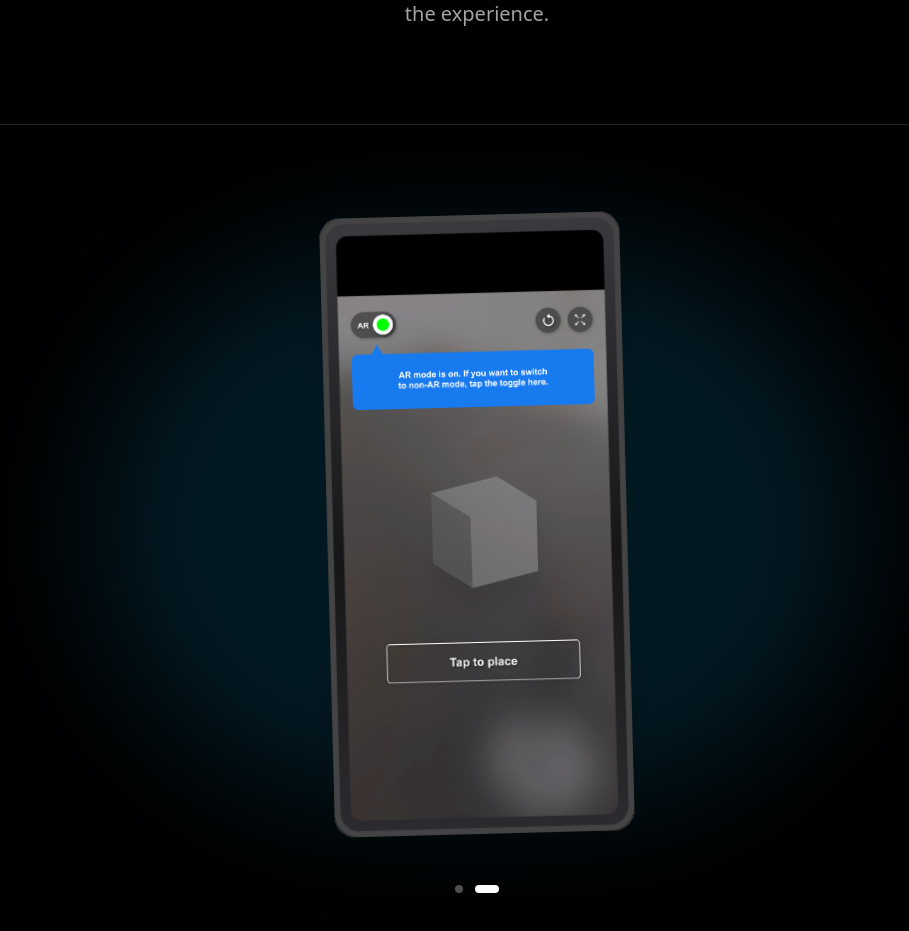
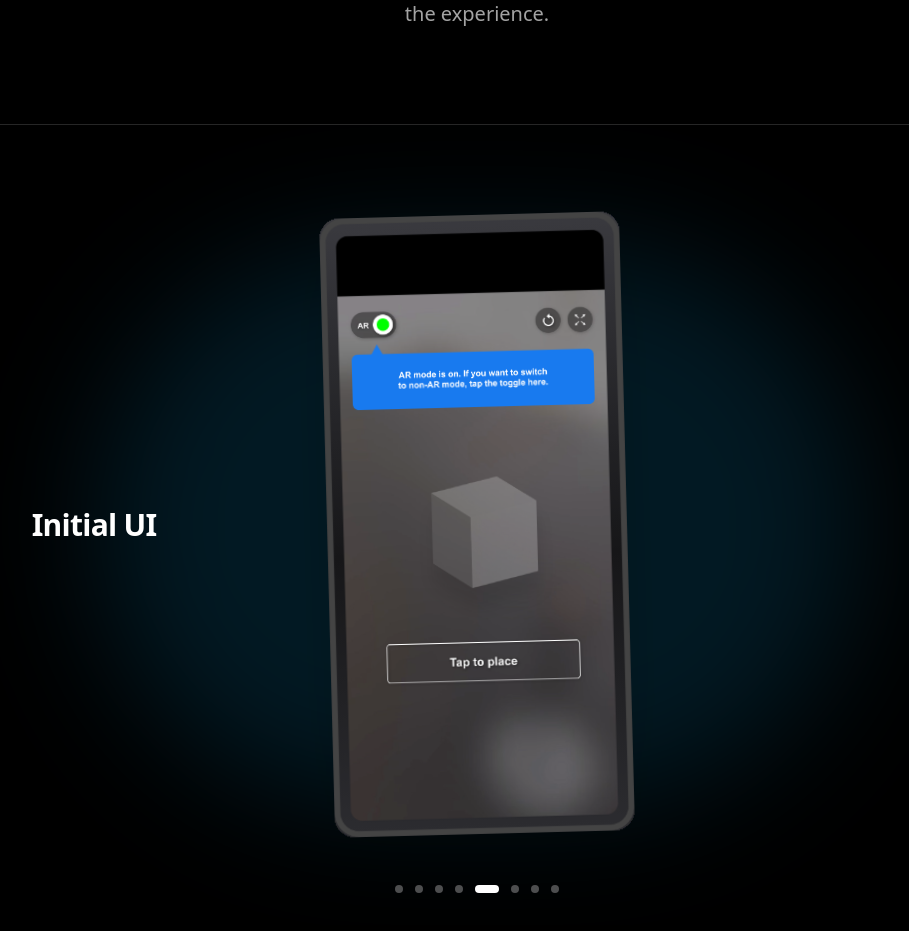
Before and after one commit to grahaphicsroberts/grahaphicsportfolio, a Next.js app: page /spatialdesign in a window 1280 px wide. Shown: the part 10770-11701 px from the top of the page, without its empty margins (163-1072 px from the left). Built offline with nearby package versions, Linux system fonts and the light colour scheme.

Commit message:
more 3d phone work

```diff
--- a/app/spatialdesign/page.tsx
+++ b/app/spatialdesign/page.tsx
@@ -386,12 +386,20 @@ function EngineeringDiagram() {
   );
 }
 
-// --- PHONE 3D MODEL: stacked depth + optional screen overlay ---
+// --- PHONE 3D MODEL: stacked depth + crossfading screen ---
+const PHONE_SCREEN_A = "/Apple_AR_productDesign.png";
+const PHONE_SCREEN_B = "/Apple_AR_productDesign_2.png";
+const PHONE_CROSSFADE_STEP = 2; // step 3 (0-indexed): switch to screen B
+
 function PhoneModel({
+  progress,
+  total,
   onMouseMove,
   onMouseLeave,
   children,
 }: {
+  progress: MotionValue<number>;
+  total: number;
   onMouseMove?: (e: React.MouseEvent<HTMLDivElement>) => void;
   onMouseLeave?: () => void;
   children?: React.ReactNode;
@@ -407,6 +415,20 @@ function PhoneModel({
     damping: 18,
   });
 
+  const slice = 1 / total;
+  const crossfadeAt = (PHONE_CROSSFADE_STEP / total);
+  const fade = slice * 0.35;
+  const screenAOpacity = useTransform(
+    progress,
+    [0, crossfadeAt - fade / 2, crossfadeAt + fade / 2, 1],
+    [1, 1, 0, 0]
+  );
+  const screenBOpacity = useTransform(
+    progress,
+    [0, crossfadeAt - fade / 2, crossfadeAt + fade / 2, 1],
+    [0, 0, 1, 1]
+  );
+
   const handleMove = (e: React.MouseEvent<HTMLDivElement>) => {
     const rect = e.currentTarget.getBoundingClientRect();
     px.set((e.clientX - rect.left) / rect.width - 0.5);
@@ -418,6 +440,8 @@ function PhoneModel({
     py.set(0);
     onMouseLeave?.();
   };
+
+  const corner = "rounded-[17px] md:rounded-[21px]";
 
   return (
     <div
@@ -441,7 +465,7 @@ function PhoneModel({
               <div
                 key={k}
                 aria-hidden="true"
-                className="absolute inset-0 rounded-[17px] md:rounded-[21px]"
+                className={`absolute inset-0 ${corner}`}
                 style={{
                   transform: `translateZ(-${(k + 1) * 1.1}px)`,
                   background:
@@ -450,16 +474,73 @@ function PhoneModel({
               />
             ))}
             <div className="relative">
-              <img
-                src="/Apple_AR_productDesign.png"
-                alt="AR product design mockup: a phone showing an AR mode toggle, a 3D cube in the camera view, and a 'Tap to place' prompt"
-                className="relative block w-full h-auto rounded-[17px] md:rounded-[21px] select-none"
+              <motion.img
+                src={PHONE_SCREEN_A}
+                alt="AR product design mockup: early UI with AR mode toggle and scale controls"
+                style={{ opacity: screenAOpacity }}
+                className={`absolute inset-0 block h-full w-full ${corner} select-none`}
+                draggable={false}
+              />
+              <motion.img
+                src={PHONE_SCREEN_B}
+                alt="AR product design mockup: shipped minimal interface with essential controls"
+                style={{ opacity: screenBOpacity }}
+                className={`relative block w-full h-auto ${corner} select-none`}
                 draggable={false}
               />
               {children}
             </div>
           </div>
         </motion.div>
+      </motion.div>
+    </div>
+  );
+}
+
+function PhoneLeftPanel({
+  progress,
+  total,
+}: {
+  progress: MotionValue<number>;
+  total: number;
+}) {
+  const slice = 1 / total;
+  const crossfadeAt = PHONE_CROSSFADE_STEP / total;
+  const fade = slice * 0.35;
+  const initialOpacity = useTransform(
+    progress,
+    [0, crossfadeAt - fade / 2, crossfadeAt + fade / 2, 1],
+    [1, 1, 0, 0]
+  );
+  const shippedOpacity = useTransform(
+    progress,
+    [0, crossfadeAt - fade / 2, crossfadeAt + fade / 2, 1],
+    [0, 0, 1, 1]
+  );
+
+  return (
+    <div className="relative z-10 w-full min-h-[5rem] md:min-h-[7rem] pointer-events-none">
+      <motion.div
+        style={{ opacity: initialOpacity }}
+        className="absolute inset-0 flex items-center justify-center px-6"
+      >
+        <p className="text-xl md:text-3xl font-bold text-white tracking-tight">
+          Initial UI
+        </p>
+      </motion.div>
+      <motion.div
+        style={{ opacity: shippedOpacity }}
+        className="absolute inset-0 flex items-center justify-center px-6"
+      >
+        <div className="w-full max-w-sm text-left">
+          <p className="text-xl md:text-2xl font-bold text-white tracking-tight mb-3">
+            The inevitable interface
+          </p>
+          <p className="text-sm md:text-base text-neutral-400 leading-relaxed">
+            Reduced to the absolute essential. An interface that vanishes,
+            allowing the spatial content to hold the user&apos;s complete focus.
+          </p>
+        </div>
       </motion.div>
     </div>
   );
@@ -525,6 +606,44 @@ function PhoneHighlightRing({
   );
 }
 
+function PhoneFrostedGlow({
+  progress,
+  blockIndex,
+  total,
+}: {
+  progress: MotionValue<number>;
+  blockIndex: number;
+  total: number;
+}) {
+  const slice = 1 / total;
+  const start = blockIndex * slice;
+  const end = start + slice;
+  const fade = slice * 0.3;
+  const opacity = useTransform(
+    progress,
+    [start, start + fade, end - fade, end],
+    [0, 1, 1, 0]
+  );
+
+  return (
+    <motion.div
+      style={{ opacity }}
+      className="absolute inset-0 overflow-hidden rounded-[17px] md:rounded-[21px] pointer-events-none"
+      aria-hidden="true"
+    >
+      {/* Semi-transparent sky-blue wash */}
+      <div className="absolute inset-0 bg-sky-400/20" />
+
+      {/* Soft pulsing blue luminance — no stroke */}
+      <motion.div
+        animate={{ opacity: [0.45, 0.75, 0.45] }}
+        transition={{ duration: 2.8, repeat: Infinity, ease: "easeInOut" }}
+        className="absolute inset-0 bg-sky-500/18 shadow-[0_0_32px_rgba(56,189,248,0.55),inset_0_0_44px_rgba(56,189,248,0.22)]"
+      />
+    </motion.div>
+  );
+}
+
 // --- PHONE SCROLLYTELLING: sticky phone with annotated text blocks ---
 const PHONE_BLOCKS: AnnotatedScrollBlock[] = [
   {
@@ -535,6 +654,17 @@ const PHONE_BLOCKS: AnnotatedScrollBlock[] = [
     header: "SCALE AND MOVE CONTROLS",
     body: "We also experimented with controls that allowed a user to move and scale the object in space.",
   },
+  {
+    body: "The shipped design was about maximizing simplicity and a UI that mostly got out of the way, while still providing the necessary functionality.",
+  },
+  {
+    header: "FROSTED WINDOW AESTHETIC",
+    body: "Key elements were getting the frosted window aesthetic dialed in just right, and editing and testing simple prompt language.",
+  },
+  { body: "" },
+  { body: "" },
+  { body: "" },
+  { body: "" },
 ];
 
 function PhoneScrollytelling() {
@@ -559,14 +689,20 @@ function PhoneScrollytelling() {
       className="relative bg-black"
       style={{ height: `${(PHONE_BLOCKS.length + 1) * 100}vh` }}
     >
-      <div className="sticky top-0 h-screen overflow-hidden flex items-center justify-center bg-black px-6">
+      <div className="sticky top-0 h-screen overflow-hidden grid w-full grid-cols-[1fr_auto_1fr] items-center bg-black px-6">
         {/* Ambient glow */}
         <div
           className="absolute left-1/2 top-1/2 h-[70%] w-[60%] -translate-x-1/2 -translate-y-1/2 rounded-full bg-sky-500/15 blur-3xl"
           aria-hidden="true"
         />
 
-        <PhoneModel>
+        {/* Left panel — crossfades at step 3 */}
+        <PhoneLeftPanel
+          progress={scrollYProgress}
+          total={PHONE_BLOCKS.length}
+        />
+
+        <PhoneModel progress={scrollYProgress} total={PHONE_BLOCKS.length}>
           <PhoneHighlightRing
             progress={scrollYProgress}
             blockIndex={0}
@@ -581,7 +717,15 @@ function PhoneScrollytelling() {
             side="right"
             shape="circle"
           />
+          <PhoneFrostedGlow
+            progress={scrollYProgress}
+            blockIndex={3}
+            total={PHONE_BLOCKS.length}
+          />
         </PhoneModel>
+
+        {/* Balance column (scroll blocks overlay on the right) */}
+        <div aria-hidden="true" />
 
         {PHONE_BLOCKS.map((block, i) => (
           <AnnotatedScrollBlock
```
Also changed, not shown: public/Apple_AR_productDesign_2.png (added).
